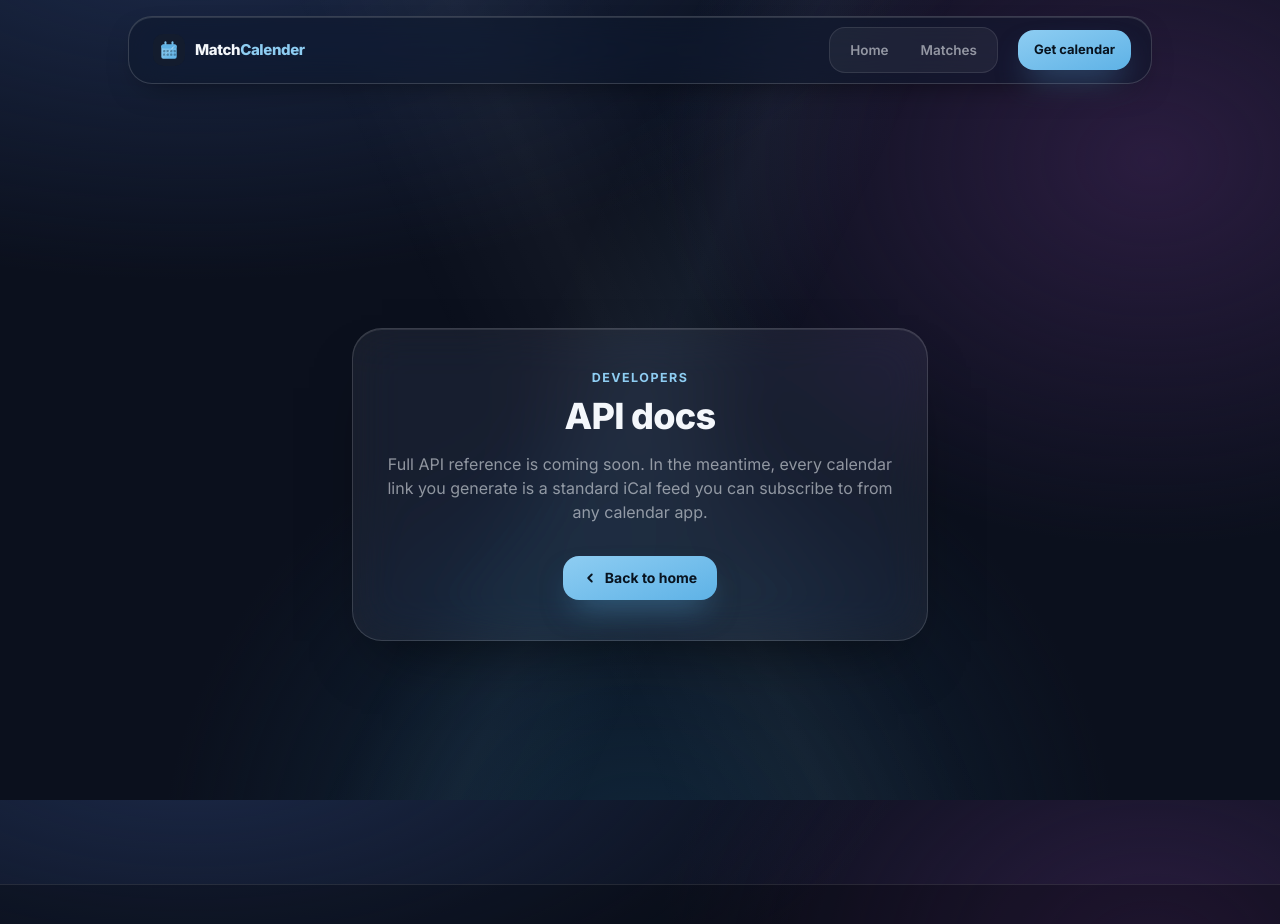
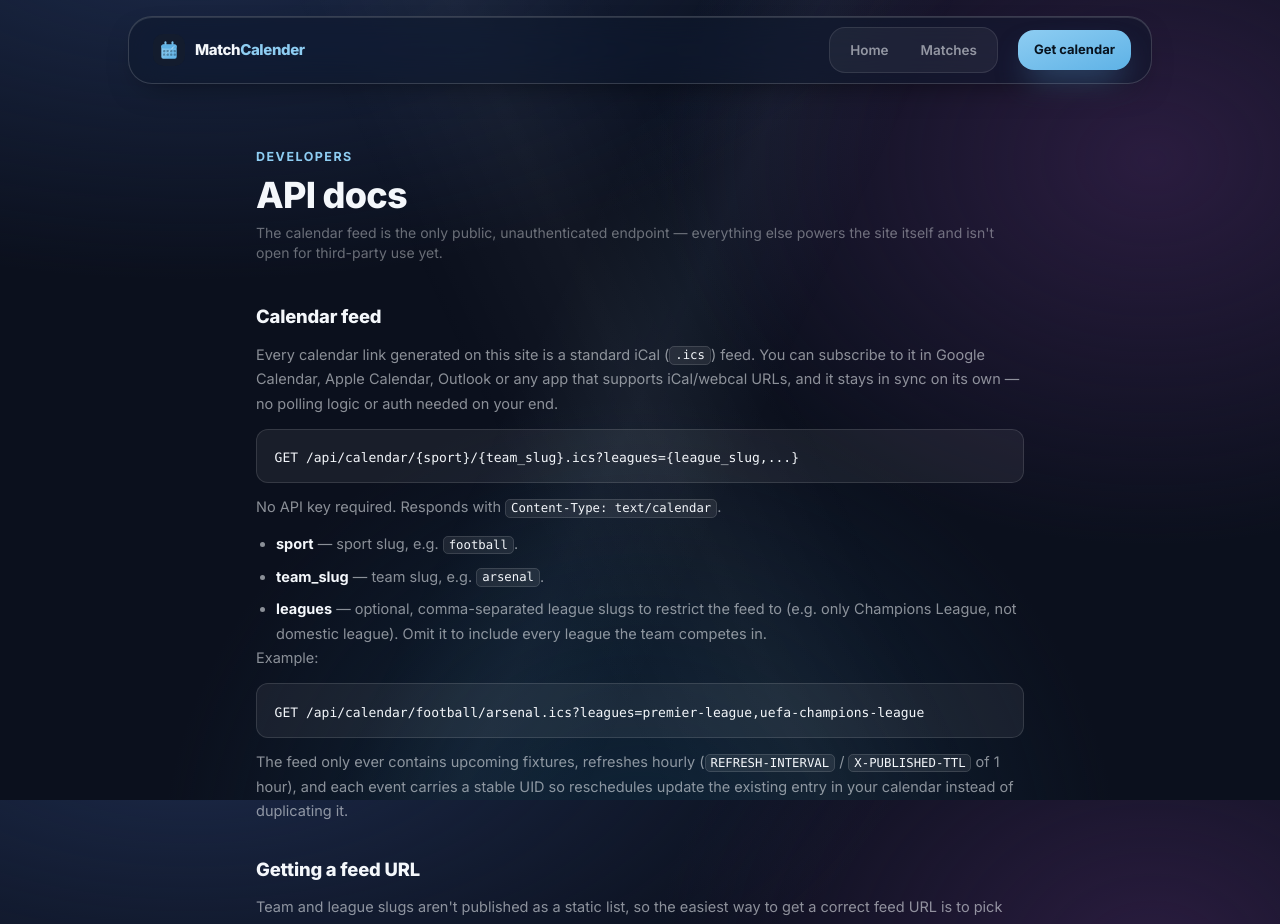
Before and after one commit to LukasErikss0n/matchSync, a Vue app in the folder frontend/: page /api-docs in a window 1280 px wide. Shown: the top 924 px of the page. Built offline with nearby package versions, Linux system fonts and the light colour scheme.

Commit message:
update: APi docs

```diff
--- a/frontend/src/router/index.ts
+++ b/frontend/src/router/index.ts
@@ -1,7 +1,7 @@
 import { createRouter, createWebHistory } from 'vue-router'
 import HomeView from '@/views/HomeView.vue'
 import MatchesView from '@/views/MatchesView.vue'
-import PlaceholderPageView from '@/views/PlaceholderPageView.vue'
+import ApiDocsView from '@/views/ApiDocsView.vue'
 import PrivacyPolicyView from '@/views/PrivacyPolicyView.vue'
 import TermsOfServiceView from '@/views/TermsOfServiceView.vue'
 import { applyPageMeta } from '@/utils/seo'
@@ -11,7 +11,7 @@ const HOME_DESCRIPTION =
 const MATCHES_DESCRIPTION =
   'Browse every fixture and result by league or team, updated live and ready to sync to your calendar.'
 const API_DOCS_DESCRIPTION =
-  'Full API reference is coming soon. In the meantime, every calendar link you generate is a standard iCal feed you can subscribe to from any calendar app.'
+  'Every calendar link generated on MatchCalender is a standard iCal feed you can subscribe to from any calendar app — see the feed URL format and parameters.'
 const PRIVACY_DESCRIPTION =
   'MatchCalender only stores the sport, team and league selections needed to generate your calendar link — no accounts, no tracking, no ads.'
 const TERMS_DESCRIPTION =
@@ -47,12 +47,7 @@ const router = createRouter({
     {
       path: '/api-docs',
       name: 'api-docs',
-      component: PlaceholderPageView,
-      props: {
-        label: 'Developers',
-        title: 'API docs',
-        description: API_DOCS_DESCRIPTION,
-      },
+      component: ApiDocsView,
       meta: {
         title: 'API docs | MatchCalender',
         description: API_DOCS_DESCRIPTION,
--- /dev/null
+++ b/frontend/src/views/ApiDocsView.vue
@@ -0,0 +1,164 @@
+<template>
+  <Navbar @get-started="showModal = true" />
+
+  <main class="min-h-screen px-4 sm:px-6 py-14 sm:py-16">
+    <div class="max-w-3xl mx-auto fade-up">
+      <p class="section-label mb-2">Developers</p>
+      <h1 class="text-3xl sm:text-4xl font-extrabold tracking-tight mb-2" style="letter-spacing: -0.02em">
+        API docs
+      </h1>
+      <p class="text-sm mb-10" style="color: var(--ms-muted-dim)">
+        The calendar feed is the only public, unauthenticated endpoint — everything else powers the
+        site itself and isn't open for third-party use yet.
+      </p>
+
+      <div class="docs-content flex flex-col gap-8">
+        <section>
+          <h2>Calendar feed</h2>
+          <p>
+            Every calendar link generated on this site is a standard iCal (<code>.ics</code>) feed.
+            You can subscribe to it in Google Calendar, Apple Calendar, Outlook or any app that
+            supports iCal/webcal URLs, and it stays in sync on its own — no polling logic or auth
+            needed on your end.
+          </p>
+          <pre><code>GET /api/calendar/{sport}/{team_slug}.ics?leagues={league_slug,...}</code></pre>
+          <p>No API key required. Responds with <code>Content-Type: text/calendar</code>.</p>
+          <ul>
+            <li><strong>sport</strong> — sport slug, e.g. <code>football</code>.</li>
+            <li><strong>team_slug</strong> — team slug, e.g. <code>arsenal</code>.</li>
+            <li>
+              <strong>leagues</strong> — optional, comma-separated league slugs to restrict the feed
+              to (e.g. only Champions League, not domestic league). Omit it to include every league
+              the team competes in.
+            </li>
+          </ul>
+          <p>Example:</p>
+          <pre><code>GET /api/calendar/football/arsenal.ics?leagues=premier-league,uefa-champions-league</code></pre>
+          <p>
+            The feed only ever contains upcoming fixtures, refreshes hourly
+            (<code>REFRESH-INTERVAL</code> / <code>X-PUBLISHED-TTL</code> of 1 hour), and each event
+            carries a stable UID so reschedules update the existing entry in your calendar instead
+            of duplicating it.
+          </p>
+        </section>
+
+        <section>
+          <h2>Getting a feed URL</h2>
+          <p>
+            Team and league slugs aren't published as a static list, so the easiest way to get a
+            correct feed URL is to pick your team on the
+            <RouterLink to="/">home page</RouterLink> — it builds the exact URL above for you.
+          </p>
+        </section>
+
+        <section>
+          <h2>Everything else is private</h2>
+          <p>
+            The REST endpoints behind the site (<code>/api/sports</code>, <code>/api/teams</code>,
+            <code>/api/matches</code>, <code>/api/matches/featured</code>,
+            <code>/api/leagues/{'{'}slug{'}'}/season-stats</code>) require an
+            <code>X-API-Key</code> header and are reserved for the frontend itself — there's no
+            public developer key issuance at this time.
+          </p>
+        </section>
+
+        <section>
+          <h2>Questions</h2>
+          <p>
+            Need something the calendar feed doesn't cover? Email
+            <a href="mailto:info@matchcalender.io">info@matchcalender.io</a>.
+          </p>
+        </section>
+      </div>
+
+      <RouterLink
+        to="/"
+        class="ms-btn-secondary inline-flex items-center gap-2 rounded-2xl px-5 py-3 font-bold text-sm mt-12"
+      >
+        <svg viewBox="0 0 16 16" class="w-3.5 h-3.5" fill="none" stroke="currentColor" stroke-width="2.2" stroke-linecap="round" stroke-linejoin="round"><path d="M10 12L6 8l4-4"/></svg>
+        Back to home
+      </RouterLink>
+    </div>
+  </main>
+
+  <Footer />
+  <TeamSelectorModal v-if="showModal" @close="showModal = false" />
+</template>
+
+<script setup lang="ts">
+import { ref } from 'vue'
+import { RouterLink } from 'vue-router'
+import Navbar from '@/components/Navbar.vue'
+import Footer from '@/components/Footer.vue'
+import TeamSelectorModal from '@/components/TeamSelectorModal.vue'
+
+const showModal = ref(false)
+</script>
+
+<style scoped>
+.docs-content :deep(h2) {
+  font-size: 1.15rem;
+  font-weight: 800;
+  letter-spacing: -0.01em;
+  margin-bottom: 0.75rem;
+}
+
+.docs-content :deep(p),
+.docs-content :deep(li) {
+  font-size: 14.5px;
+  line-height: 1.7;
+  color: var(--ms-muted);
+}
+
+.docs-content :deep(p + p),
+.docs-content :deep(pre + p) {
+  margin-top: 0.75rem;
+}
+
+.docs-content :deep(ul) {
+  display: flex;
+  flex-direction: column;
+  gap: 0.5rem;
+  padding-left: 1.25rem;
+  list-style: disc;
+  margin-top: 0.75rem;
+}
+
+.docs-content :deep(strong) {
+  color: var(--ms-text);
+  font-weight: 700;
+}
+
+.docs-content :deep(code) {
+  font-family: ui-monospace, SFMono-Regular, Menlo, monospace;
+  font-size: 0.85em;
+  color: var(--ms-text);
+  background: rgba(255, 255, 255, 0.08);
+  border: 1px solid rgba(255, 255, 255, 0.12);
+  border-radius: 5px;
+  padding: 0.1em 0.4em;
+}
+
+.docs-content :deep(pre) {
+  margin-top: 0.75rem;
+  padding: 0.9rem 1.1rem;
+  border-radius: 12px;
+  background: rgba(255, 255, 255, 0.06);
+  border: 1px solid rgba(255, 255, 255, 0.12);
+  overflow-x: auto;
+}
+
+.docs-content :deep(pre code) {
+  background: none;
+  border: none;
+  padding: 0;
+  font-size: 13px;
+}
+
+.docs-content :deep(a) {
+  color: var(--ms-blue);
+  font-weight: 600;
+  text-decoration: underline;
+  text-underline-offset: 2px;
+}
+</style>
--- a/frontend/src/views/PlaceholderPageView.vue
+++ /dev/null
@@ -1,41 +0,0 @@
-<template>
-  <Navbar @get-started="openSportModal" />
-
-  <main class="min-h-screen flex items-center justify-center px-4 sm:px-6 py-16">
-    <div class="glass-panel rounded-[30px] w-full max-w-xl px-8 py-10 text-center fade-up">
-      <p class="section-label mb-2">{{ label }}</p>
-      <h1 class="text-3xl sm:text-4xl font-extrabold tracking-tight mb-4" style="letter-spacing: -0.02em">
-        {{ title }}
-      </h1>
-      <p class="mb-8" style="color: var(--ms-muted)">
-        {{ description }}
-      </p>
-      <RouterLink to="/" class="ms-btn-primary inline-flex items-center gap-2 rounded-2xl px-5 py-3 font-bold text-sm">
-        <svg viewBox="0 0 16 16" class="w-3.5 h-3.5" fill="none" stroke="currentColor" stroke-width="2.2" stroke-linecap="round" stroke-linejoin="round"><path d="M10 12L6 8l4-4"/></svg>
-        Back to home
-      </RouterLink>
-    </div>
-  </main>
-
-  <Footer />
-  <TeamSelectorModal v-if="showModal" @close="showModal = false" />
-</template>
-
-<script setup lang="ts">
-import { ref } from 'vue'
-import { RouterLink } from 'vue-router'
-import Navbar from '@/components/Navbar.vue'
-import Footer from '@/components/Footer.vue'
-import TeamSelectorModal from '@/components/TeamSelectorModal.vue'
-
-defineProps<{
-  label: string
-  title: string
-  description: string
-}>()
-
-const showModal = ref(false)
-function openSportModal() {
-  showModal.value = true
-}
-</script>
```
